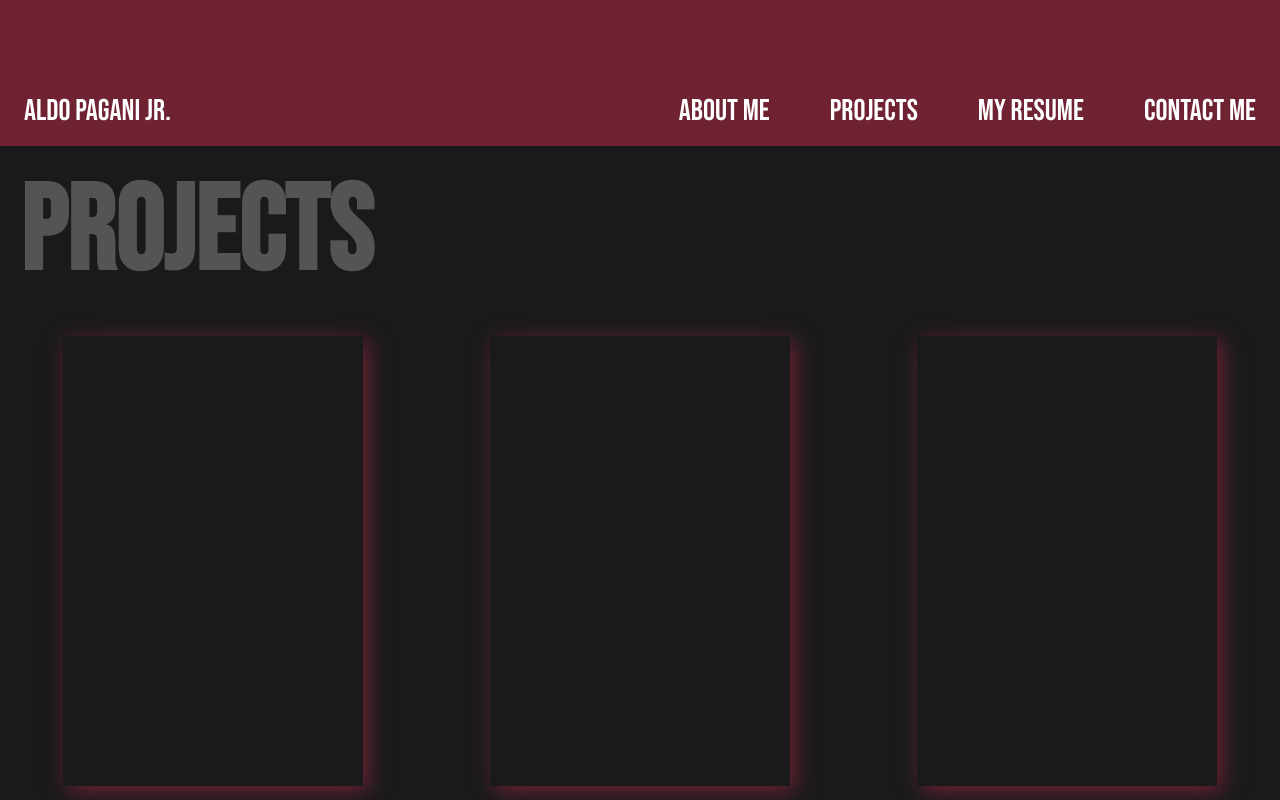
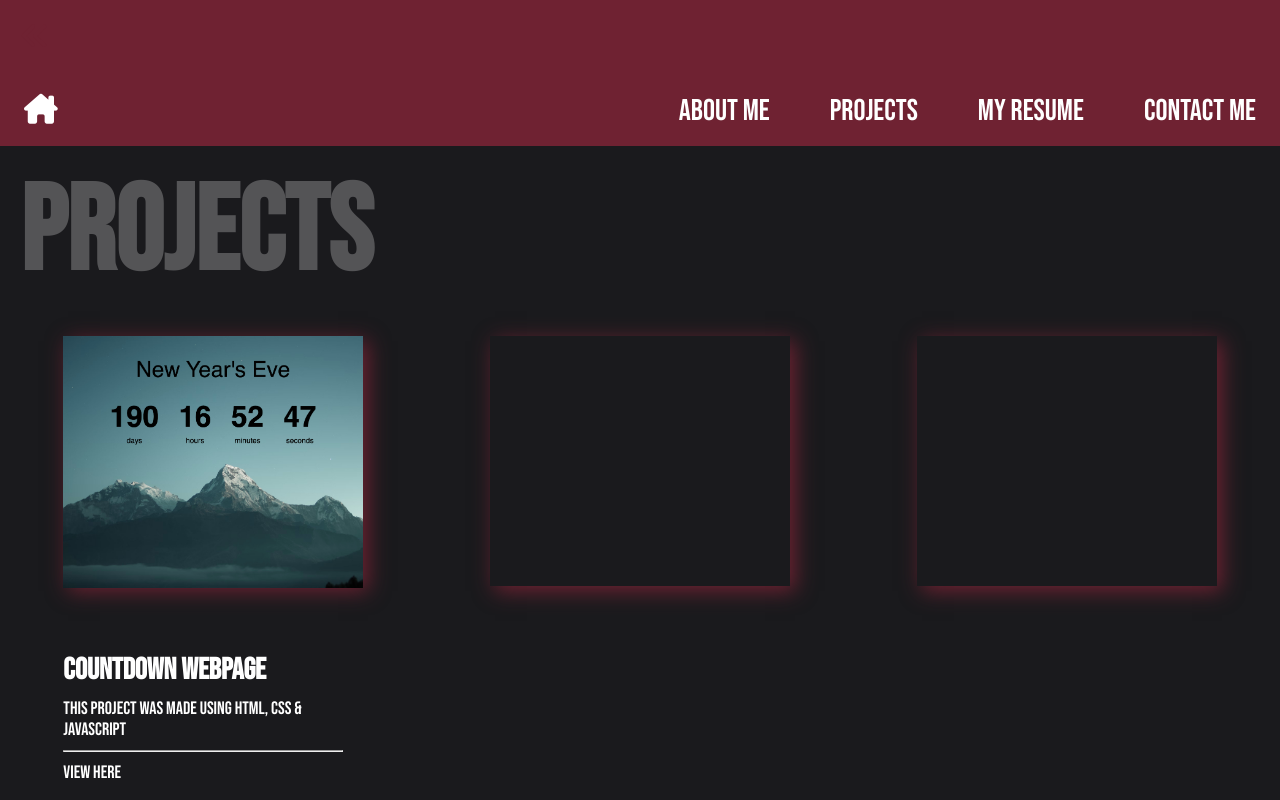
Before and after one commit to GonczarM/port, a plain HTML site: page projects.html in a window 1280 px wide. Shown: the top 800 px of the page. Drawn offline with nearby package versions, Linux system fonts and the light colour scheme.

Commit message:
SOME BIG UPGRADES TO USER EXPIRIANCE

```diff
--- a/aboutMe.css
+++ b/aboutMe.css
@@ -53,7 +53,15 @@ a{
     transition: 0.7s ease;
 }
 
+#nav-link {
+    transition: 0.7s ease;
+}
+
 .nav-link:hover {
+    color: #4e4e50;
+}
+
+#nav-link:hover {
     color: #4e4e50;
 }
 
@@ -173,7 +181,7 @@ h2 {
         font-size: 40px;
         }
     #list-heading {
-        margin-top: 40px;
+        margin-top: 80px;
         margin-bottom:20px ;
     }
 }
--- a/contact.css
+++ b/contact.css
@@ -51,7 +51,15 @@ a{
     transition: 0.7s ease;
 }
 
+#nav-link {
+    transition: 0.7s ease;
+}
+
 .nav-link:hover {
+    color: #4e4e50;
+}
+
+#nav-link:hover {
     color: #4e4e50;
 }
 
--- a/projects.css
+++ b/projects.css
@@ -52,7 +52,15 @@ a{
     transition: 0.7s ease;
 }
 
+#nav-link {
+    transition: 0.7s ease;
+}
+
 .nav-link:hover {
+    color: #4e4e50;
+}
+
+#nav-link:hover {
     color: #4e4e50;
 }
 
@@ -100,23 +108,50 @@ form {
     min-width: 500px
 }
 
-#text1 {
-    color: black ;
-    font-size: 30px;
-}
-
 .card-container {
     display: flex;
     justify-content: space-around;
 }
+
+.project-image {
+    width: 300px;
+    height: 300px;
+}
+
+h3 {
+    font-size: 30px;
+    margin-top: 30px;
+
+}
+p {
+    margin:0;
+    font-size: 35px;
+    font-weight: 300;
+    padding-top: 10px;
+    padding-bottom: 10px;
+}
+
+.sub-text {
+    font-size: 20px;
+    font-weight: 300;
+}
+
+hr {
+    margin-right: 20px;
+}
 .project-card {
-    width:300px;
-    height: 450px;
+    width: 300px;
+    height: 300px;
     box-shadow: 5px 5px 20px #6f2232;
     margin-top: 30px;
 }
 
 /* FOOTER CSS */
+
+footer {
+    padding-top: 20px;
+}
+
 .social-links {
     text-align: center;
     margin-top: 13vh;
@@ -146,12 +181,48 @@ form {
       display: flex;
       flex-wrap: wrap;
     }
+    .project-card {
+        display: flex;
+        flex-direction: column;
+        margin-bottom: 30vh;
+        height: 250px;
+        width: 300px;
+    }
+    h3 {
+        margin-top: 8vh;
+        font-size: 30px;
+    }
+    .sub-text {
+        font-size: 18px;
+    }
+
+    #direct-link {
+        font-size: 18px;
+    }
 }
 @media (min-width: 481px) {
     .card-container {
         display: flex;
         flex-wrap: wrap;
       }
+      .project-card {
+        display: flex;
+        flex-direction: column;
+        margin-bottom: 30vh;
+        height: 250px;
+        width: 300px;
+    }
+    h3 {
+        margin-top: 8vh;
+        font-size: 30px;
+    }
+    .sub-text {
+        font-size: 18px;
+    }
+
+    #direct-link {
+        font-size: 18px;
+    }
 }
 
 @media (min-width: 600px) {
--- a/projects.html
+++ b/projects.html
@@ -19,7 +19,7 @@
             </button>
 
             <nav class="navbar">
-                <a href="/index.html" class="nav-branding">Aldo Pagani Jr.</a>
+                <a href="/index.html" class="nav-branding" id="nav-link"><i class="fa-solid fa-house-chimney"></i></a>
 
                 <ul class="nav-menu">
                     <li class="nav-item">
@@ -50,7 +50,15 @@
     <main>
         <h2 id="main-tag">Projects</h2>
         <div class="card-container">
-            <div class="project-card"></div>
+            <div class="project-card">
+                <img class="project-image" src="/image1.jpg" alt="countdown-app">
+                <h3>Countdown Webpage</h3>
+                <p class="sub-text"> This project was made using HTML, CSS & Javascript</p>
+                <hr/>
+                <p class="sub-text">
+                    <a id="direct-link" href="https://newyearsevecountdown.netlify.app/" alt="countdown-app">View Here</a>
+                </p>
+            </div>
             <div class="project-card"></div>
             <div class="project-card"></div>
         </div>
```
Also changed, not shown: aboutMe.html (+1 -1 lines), contact.html (+3 -4 lines), README.md, image1.jpg (added).
